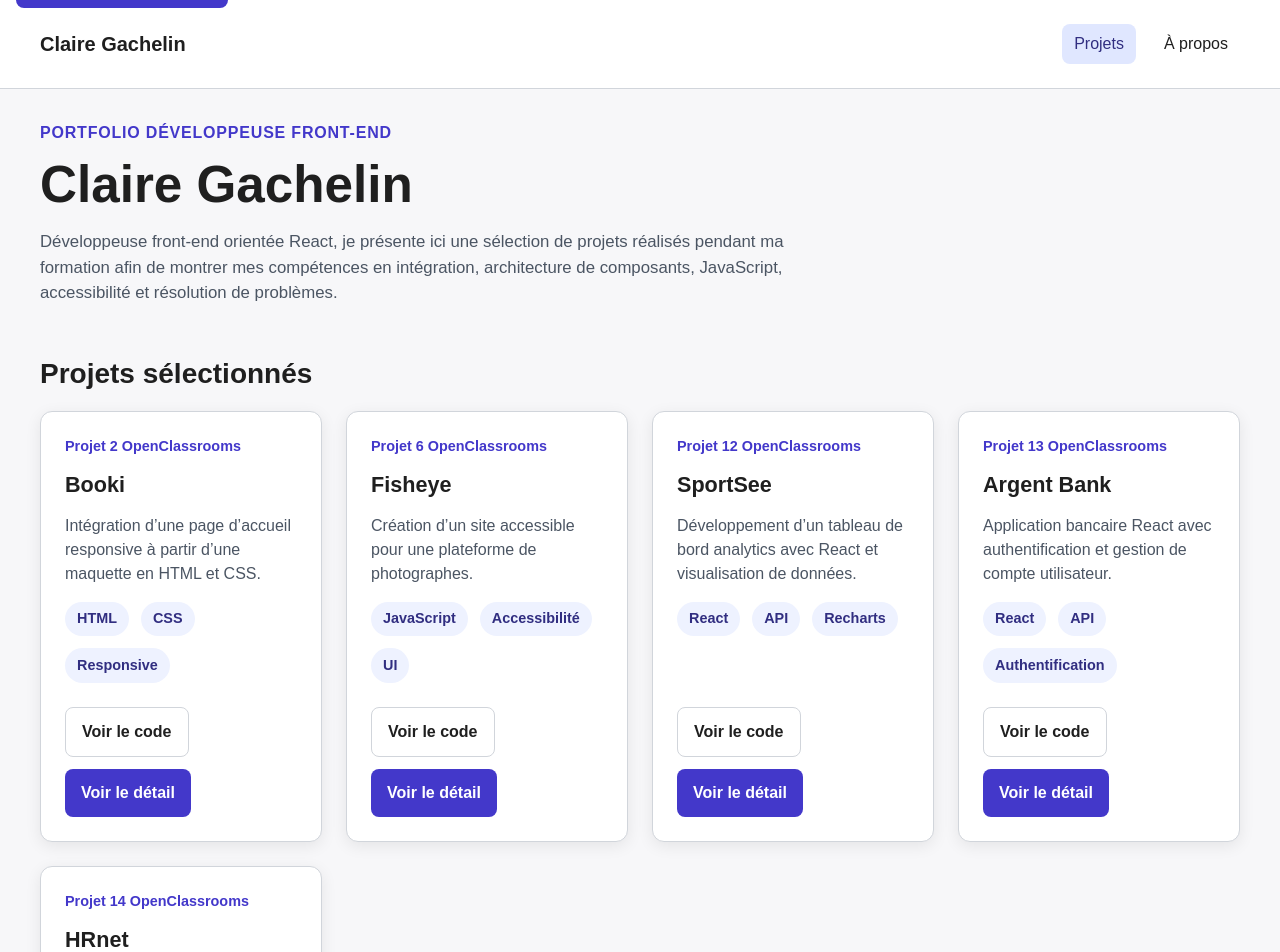
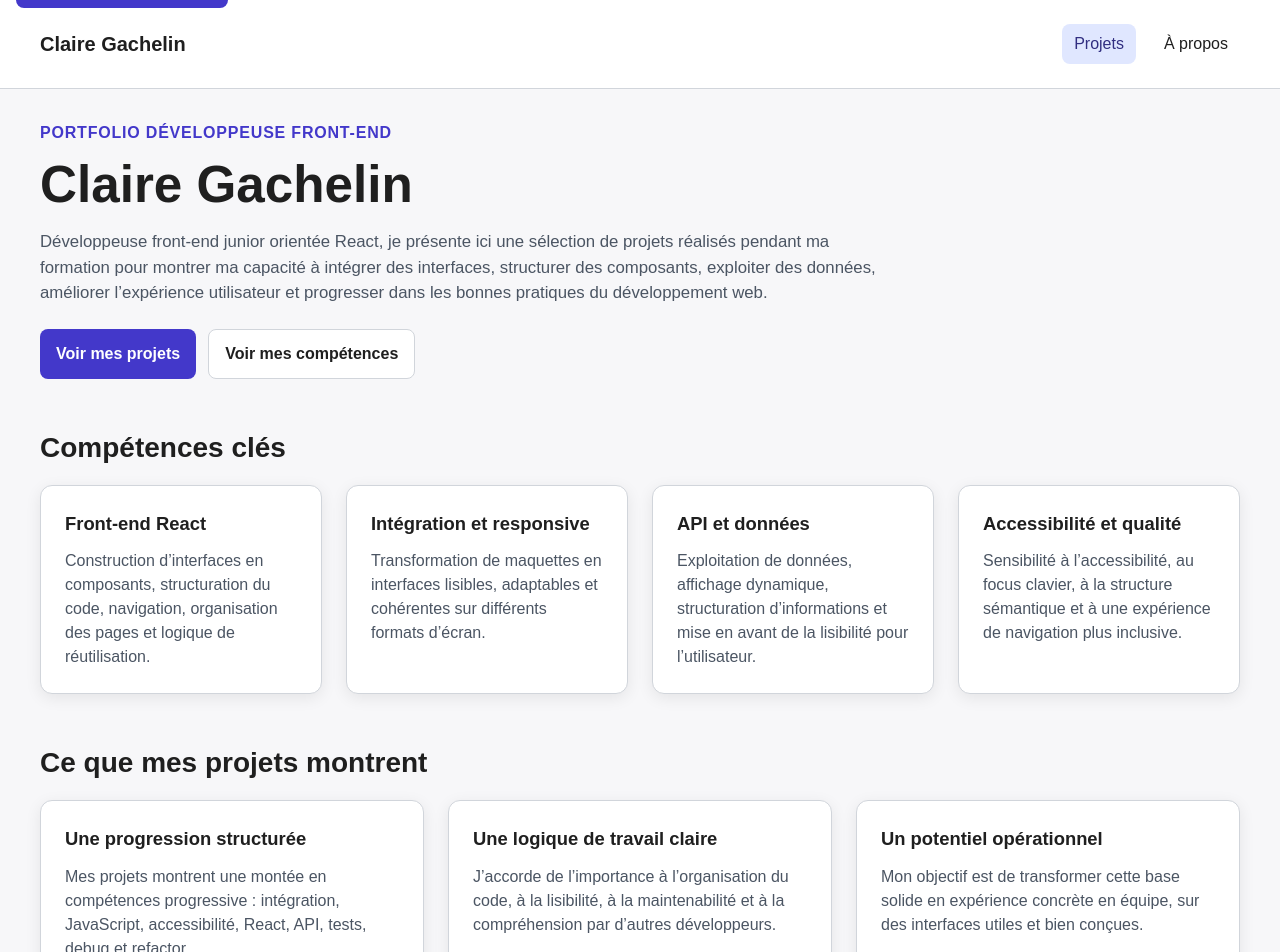
Before and after one commit to Ma-Eum/Portfolio-claire, a React app: page / in a window 1280 px wide. Shown: the top 952 px of the page. Built offline with nearby package versions, Linux system fonts and the light colour scheme; the HTML template or start-up script is replaced by a standard one.

Commit message:
Ajout de la mise en valeur recruteur dans la page détail projet

```diff
--- a/src/data/projects.js
+++ b/src/data/projects.js
@@ -13,6 +13,8 @@ const projects = [
       'Intégration d’une page d’accueil responsive à partir d’une maquette en HTML et CSS.',
     fullDescription:
       'Projet de transformation de maquette en interface web responsive avec une attention portée à la structure HTML, à la mise en page CSS et à l’adaptation desktop/mobile.',
+    recruiterHighlight:
+      'Ce projet montre ma capacité à intégrer une maquette proprement, à structurer une page web et à produire un rendu responsive fidèle.',
     duration: '90h',
     context: 'Projet 2 OpenClassrooms',
     skills: [
@@ -32,6 +34,8 @@ const projects = [
       'Création d’un site accessible pour une plateforme de photographes.',
     fullDescription:
       'Projet centré sur l’accessibilité front-end avec navigation clavier, gestion des interactions et amélioration de l’expérience utilisateur sur une plateforme de photographes.',
+    recruiterHighlight:
+      'Ce projet met en avant ma sensibilité à l’accessibilité, à l’UX et à la qualité d’interaction sur une interface web.',
     duration: '70h',
     context: 'Projet 6 OpenClassrooms',
     skills: [
@@ -51,6 +55,8 @@ const projects = [
       'Développement d’un tableau de bord analytics avec React et visualisation de données.',
     fullDescription:
       'Application front-end développée avec React pour afficher des données utilisateurs sous forme de graphiques. Ce projet met en avant la consommation de données, la structuration de composants et la visualisation.',
+    recruiterHighlight:
+      'Ce projet montre ma capacité à construire une interface React modulaire, à exploiter des données et à les restituer de manière lisible.',
     duration: '60h',
     context: 'Projet 12 OpenClassrooms',
     skills: [
@@ -70,14 +76,11 @@ const projects = [
       'Application bancaire React avec authentification et gestion de compte utilisateur.',
     fullDescription:
       'Projet React basé sur l’utilisation d’une API pour gérer l’authentification d’un utilisateur et l’affichage de ses informations bancaires, avec une logique de navigation et de gestion d’état.',
+    recruiterHighlight:
+      'Ce projet illustre ma capacité à travailler avec une API, gérer l’authentification et structurer une application React orientée utilisateur.',
     duration: '100h',
     context: 'Projet 13 OpenClassrooms',
-    skills: [
-      'React',
-      'API',
-      'Authentification',
-      'Gestion d’état',
-    ],
+    skills: ['React', 'API', 'Authentification', 'Gestion d’état'],
     stack: ['React', 'API', 'Authentification'],
     github: 'https://github.com/Ma-Eum/Openclassroom-Project13-BankAPI.git',
     demo: '',
@@ -89,6 +92,8 @@ const projects = [
       'Migration d’une application jQuery vers React avec création d’un composant réutilisable.',
     fullDescription:
       'Projet de refonte front-end consistant à migrer une application existante de jQuery vers React tout en améliorant l’organisation du code et en publiant un composant réutilisable.',
+    recruiterHighlight:
+      'Ce projet montre ma capacité à refactoriser, moderniser une base existante et produire un code plus modulaire et maintenable.',
     duration: '110h',
     context: 'Projet 14 OpenClassrooms',
     skills: [
--- a/src/pages/About/About.scss
+++ b/src/pages/About/About.scss
@@ -1,7 +1,12 @@
-@use '../../styles/variables' as *;
+@use '../../styles/_variables' as *;
 
 .about {
   padding-block: $spacing-xl;
+}
+
+.about__intro,
+.about__section {
+  margin-bottom: 3rem;
 }
 
 .about__title {
@@ -9,8 +14,37 @@
   font-size: clamp(2rem, 4vw, 3rem);
 }
 
+.about__section-title {
+  margin-bottom: $spacing-md;
+  font-size: 1.6rem;
+}
+
 .about__text {
-  max-width: 800px;
+  max-width: 850px;
   margin: 0 0 $spacing-md;
   color: $color-text-secondary;
 }
+
+.about__grid {
+  display: grid;
+  grid-template-columns: repeat(auto-fit, minmax(240px, 1fr));
+  gap: $spacing-lg;
+}
+
+.about__card {
+  padding: $spacing-lg;
+  background-color: $color-surface;
+  border: 1px solid $color-border;
+  border-radius: $radius-md;
+  box-shadow: $shadow-card;
+}
+
+.about__card-title {
+  margin: 0 0 $spacing-sm;
+  font-size: 1.15rem;
+}
+
+.about__card-text {
+  margin: 0;
+  color: $color-text-secondary;
+}
--- a/src/pages/Home/Home.jsx
+++ b/src/pages/Home/Home.jsx
@@ -3,9 +3,13 @@ import projects from '../../data/projects'
 import './home.scss'
 
 // Home est la page d'accueil du portfolio.
-// Le contenu principal présente le profil puis une sélection de projets.
-// Les projets sont générés dynamiquement à partir du fichier data/projects.js
-// pour faciliter la maintenance et la réutilisation.
+// Le contenu est découpé en sections sémantiques pour améliorer
+// la compréhension, la maintenance et l'accessibilité.
+//
+// Cette page doit répondre rapidement à 3 questions pour un recruteur :
+// 1. Qui suis-je ?
+// 2. Quelles compétences je mobilise ?
+// 3. Quels projets démontrent mon potentiel ?
 function Home() {
   return (
     <main id="main-content" className="home">
@@ -18,13 +22,103 @@ function Home() {
           </h1>
 
           <p className="home__intro">
-            Développeuse front-end orientée React, je présente ici une sélection de projets
-            réalisés pendant ma formation afin de montrer mes compétences en intégration,
-            architecture de composants, JavaScript, accessibilité et résolution de problèmes.
+            Développeuse front-end junior orientée React, je présente ici une sélection de projets
+            réalisés pendant ma formation pour montrer ma capacité à intégrer des interfaces,
+            structurer des composants, exploiter des données, améliorer l’expérience utilisateur et
+            progresser dans les bonnes pratiques du développement web.
           </p>
+
+          <div className="home__hero-actions">
+            <a className="home__button home__button--primary" href="#projects-section">
+              Voir mes projets
+            </a>
+            <a className="home__button home__button--secondary" href="#skills-section">
+              Voir mes compétences
+            </a>
+          </div>
         </section>
 
-        <section className="home__section" aria-labelledby="home-projects-title">
+        <section
+          id="skills-section"
+          className="home__section"
+          aria-labelledby="home-skills-title"
+        >
+          <h2 id="home-skills-title" className="home__section-title">
+            Compétences clés
+          </h2>
+
+          <div className="home__skills-grid">
+            <article className="home__info-card">
+              <h3 className="home__card-title">Front-end React</h3>
+              <p className="home__card-text">
+                Construction d’interfaces en composants, structuration du code, navigation,
+                organisation des pages et logique de réutilisation.
+              </p>
+            </article>
+
+            <article className="home__info-card">
+              <h3 className="home__card-title">Intégration et responsive</h3>
+              <p className="home__card-text">
+                Transformation de maquettes en interfaces lisibles, adaptables et cohérentes sur
+                différents formats d’écran.
+              </p>
+            </article>
+
+            <article className="home__info-card">
+              <h3 className="home__card-title">API et données</h3>
+              <p className="home__card-text">
+                Exploitation de données, affichage dynamique, structuration d’informations et mise
+                en avant de la lisibilité pour l’utilisateur.
+              </p>
+            </article>
+
+            <article className="home__info-card">
+              <h3 className="home__card-title">Accessibilité et qualité</h3>
+              <p className="home__card-text">
+                Sensibilité à l’accessibilité, au focus clavier, à la structure sémantique et à une
+                expérience de navigation plus inclusive.
+              </p>
+            </article>
+          </div>
+        </section>
+
+        <section className="home__section" aria-labelledby="home-method-title">
+          <h2 id="home-method-title" className="home__section-title">
+            Ce que mes projets montrent
+          </h2>
+
+          <div className="home__value-list">
+            <article className="home__value-item">
+              <h3 className="home__card-title">Une progression structurée</h3>
+              <p className="home__card-text">
+                Mes projets montrent une montée en compétences progressive : intégration, JavaScript,
+                accessibilité, React, API, tests, debug et refactor.
+              </p>
+            </article>
+
+            <article className="home__value-item">
+              <h3 className="home__card-title">Une logique de travail claire</h3>
+              <p className="home__card-text">
+                J’accorde de l’importance à l’organisation du code, à la lisibilité, à la
+                maintenabilité et à la compréhension par d’autres développeurs.
+              </p>
+            </article>
+
+            <article className="home__value-item">
+              <h3 className="home__card-title">Un potentiel opérationnel</h3>
+              <p className="home__card-text">
+                Mon objectif est de transformer cette base solide en expérience concrète en équipe,
+                sur des interfaces utiles et bien conçues.
+              </p>
+            </article>
+          </div>
+        </section>
+
+        <section
+          id="projects-section"
+          className="home__section"
+          aria-labelledby="home-projects-title"
+        >
           <h2 id="home-projects-title" className="home__section-title">
             Projets sélectionnés
           </h2>
--- a/src/pages/Home/home.scss
+++ b/src/pages/Home/home.scss
@@ -1,4 +1,4 @@
-@use '../../styles/variables' as *;
+@use '../../styles/_variables' as *;
 
 .home {
   padding-block: $spacing-xl;
@@ -23,10 +23,49 @@
 }
 
 .home__intro {
-  max-width: 800px;
-  margin: 0;
+  max-width: 850px;
+  margin: 0 0 $spacing-lg;
   color: $color-text-secondary;
   font-size: 1.05rem;
+}
+
+.home__hero-actions {
+  display: flex;
+  flex-wrap: wrap;
+  gap: $spacing-sm;
+}
+
+.home__button {
+  display: inline-flex;
+  align-items: center;
+  justify-content: center;
+  min-height: 44px;
+  padding: 0.75rem 1rem;
+  border-radius: $radius-sm;
+  font-weight: 600;
+}
+
+.home__button--primary {
+  background-color: $color-primary;
+  color: $color-surface;
+}
+
+.home__button--primary:hover {
+  background-color: $color-primary-hover;
+}
+
+.home__button--secondary {
+  border: 1px solid $color-border;
+  background-color: $color-surface;
+  color: $color-text;
+}
+
+.home__button--secondary:hover {
+  background-color: #f3f4f6;
+}
+
+.home__section {
+  margin-bottom: 3rem;
 }
 
 .home__section-title {
@@ -34,8 +73,15 @@
   font-size: 1.75rem;
 }
 
-.home__placeholder {
-  max-width: 800px;
+.home__skills-grid,
+.home__value-list {
+  display: grid;
+  grid-template-columns: repeat(auto-fit, minmax(240px, 1fr));
+  gap: $spacing-lg;
+}
+
+.home__info-card,
+.home__value-item {
   padding: $spacing-lg;
   background-color: $color-surface;
   border: 1px solid $color-border;
@@ -43,6 +89,16 @@
   box-shadow: $shadow-card;
 }
 
+.home__card-title {
+  margin: 0 0 $spacing-sm;
+  font-size: 1.15rem;
+}
+
+.home__card-text {
+  margin: 0;
+  color: $color-text-secondary;
+}
+
 .home__projects-grid {
   display: grid;
   grid-template-columns: repeat(auto-fit, minmax(280px, 1fr));
--- a/src/pages/Project/Project.jsx
+++ b/src/pages/Project/Project.jsx
@@ -39,11 +39,23 @@ function Project() {
           <strong>Durée estimée :</strong> {project.duration}
         </p>
 
+        {/* Sections de contenu du projet :
+            on sépare la présentation, la valeur démontrée,
+            les compétences mobilisées et la stack technique
+            pour garder une lecture claire et structurée. */}
+
         <section className="project__section" aria-labelledby="project-description-title">
           <h2 id="project-description-title" className="project__section-title">
             Présentation
           </h2>
           <p className="project__text">{project.fullDescription}</p>
+        </section>
+
+        <section className="project__section" aria-labelledby="project-recruiter-title">
+          <h2 id="project-recruiter-title" className="project__section-title">
+            Ce que ce projet montre
+          </h2>
+          <p className="project__text">{project.recruiterHighlight}</p>
         </section>
 
         <section className="project__section" aria-labelledby="project-skills-title">
```
Also changed, not shown: src/pages/About/About.jsx (+54 -5 lines).
